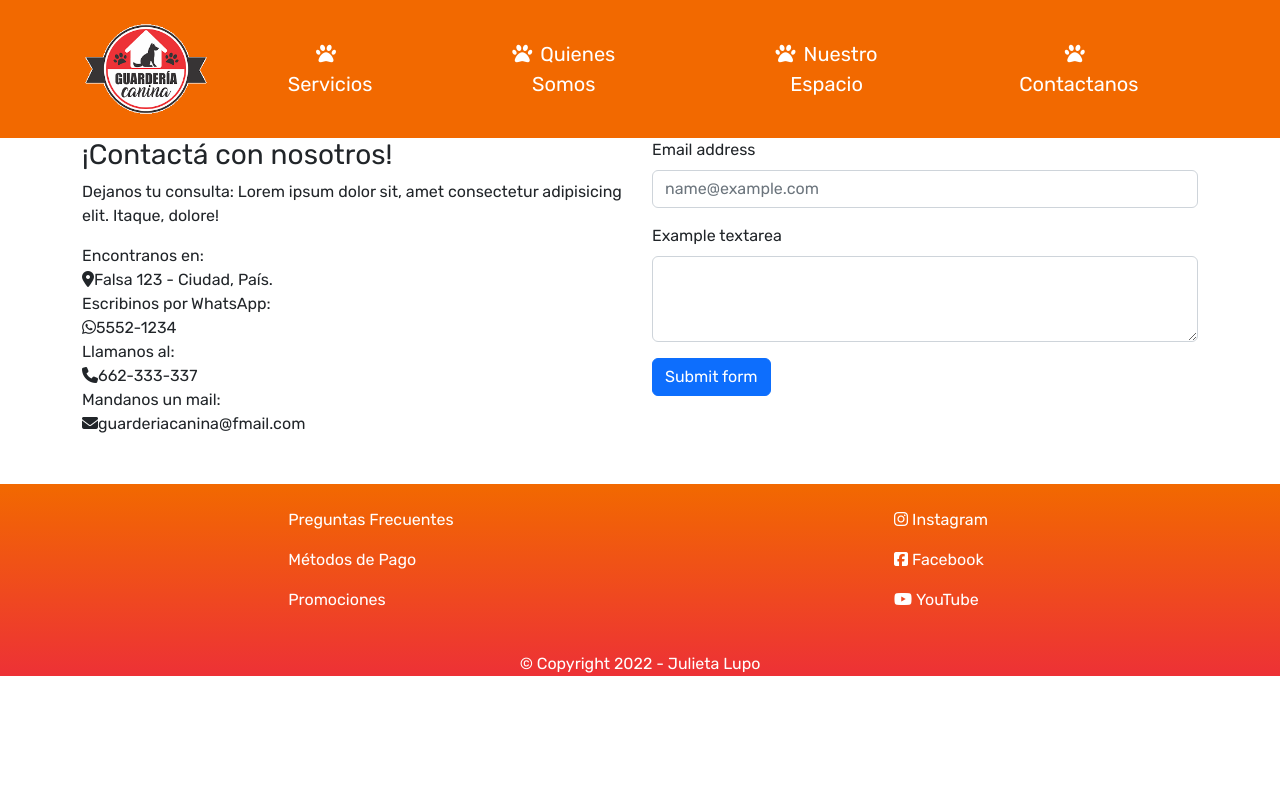
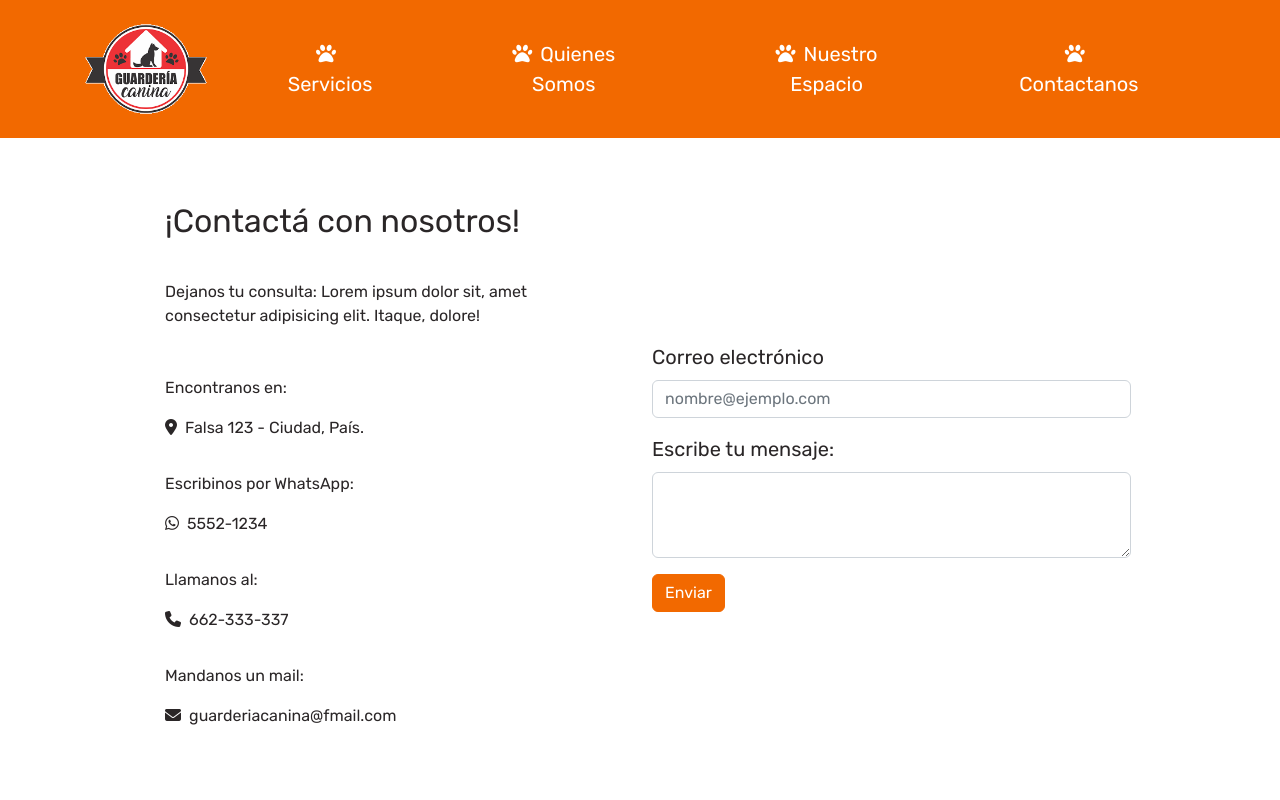
Before and after one commit to julilupo/2daEntregaDF, a plain HTML site: page Pages/Contactanos.html in a window 1280 px wide. Shown: the top 800 px of the page. Drawn offline with nearby package versions, Linux system fonts and the light colour scheme.

Commit message:
5to Commit: agregue contacto

```diff
--- a/Pages/Contactanos.html
+++ b/Pages/Contactanos.html
@@ -45,34 +45,34 @@
     </header>
 
     <!-- Main Section -->
-    <main>
+    <main class="mainContacto">
       <section>
-        <div class="container">
-          <div class="row">
-            <div class="textoContacto col-md-6">
-              <h3>¡Contactá con nosotros!</h3>
-              <p>Dejanos tu consulta: Lorem ipsum dolor sit, amet consectetur adipisicing elit. Itaque, dolore!</p>
-              <span>Encontranos en:</span>
-              <span><i class="fa-solid fa-location-dot"></i>Falsa 123 - Ciudad, País.</span>
-              <span>Escribinos por WhatsApp:</span>
-              <span><i class="fa-brands fa-whatsapp"></i>5552-1234</span>
-              <span>Llamanos al:</span>
-              <span><i class="fa-solid fa-phone"></i>662-333-337</span>
-              <span>Mandanos un mail:</span>
-              <span><i class="fa-solid fa-envelope"></i>guarderiacanina@fmail.com</span>
+        <div class="mt-5 mb-5 container d-flex justify-content-center align-items-center">
+          <div class="row justify-content-center align-items-center">
+            <div class="mb-4 textoContacto col-md-6 d-flex flex-column justify-content-center align-items-start">
+              <h2 class="p-3 text-left">¡Contactá con nosotros!</h2>
+              <p class="text-left p-3">Dejanos tu consulta: Lorem ipsum dolor sit, amet consectetur adipisicing elit. Itaque, dolore!</p>
+              <span class="p-3">Encontranos en:</span>
+              <span class="ps-3 pb-3"><i class="fa-solid fa-location-dot pe-2"></i>Falsa 123 - Ciudad, País.</span>
+              <span class="p-3">Escribinos por WhatsApp:</span>
+              <span class="ps-3 pb-3"><i class="fa-brands fa-whatsapp pe-2"></i>5552-1234</span>
+              <span class="p-3">Llamanos al:</span>
+              <span class="ps-3 pb-3"><i class="fa-solid fa-phone pe-2"></i>662-333-337</span>
+              <span class="p-3">Mandanos un mail:</span>
+              <span class="ps-3 pb-3"><i class="fa-solid fa-envelope pe-2"></i>guarderiacanina@fmail.com</span>
 
             </div>
             <div class="col-md-6">
               <div class="mb-3">
-                <label for="exampleFormControlInput1" class="form-label">Email address</label>
-                <input type="email" class="form-control" id="exampleFormControlInput1" placeholder="name@example.com">
+                <label for="exampleFormControlInput1" class="form-label fs-5">Correo electrónico</label>
+                <input type="email" class="form-control" id="exampleFormControlInput1" placeholder="nombre@ejemplo.com">
               </div>
               <div class="mb-3">
-                <label for="exampleFormControlTextarea1" class="form-label">Example textarea</label>
+                <label for="exampleFormControlTextarea1" class="form-label fs-5">Escribe tu mensaje:</label>
                 <textarea class="form-control" id="exampleFormControlTextarea1" rows="3"></textarea>
               </div>
               <div class="col-12">
-                <button class="btn btn-primary" type="submit">Submit form</button>
+                <button class="boton btn btn-primary" type="submit">Enviar</button>
               </div>
             </div>
           </div>
--- a/Style/style.css
+++ b/Style/style.css
@@ -126,7 +126,7 @@ body {
 
 /* SERVICIOS */
 
-.mainServicios {
+.mainServicios, .mainContacto {
     color: #2A2627;
 }
 
```
